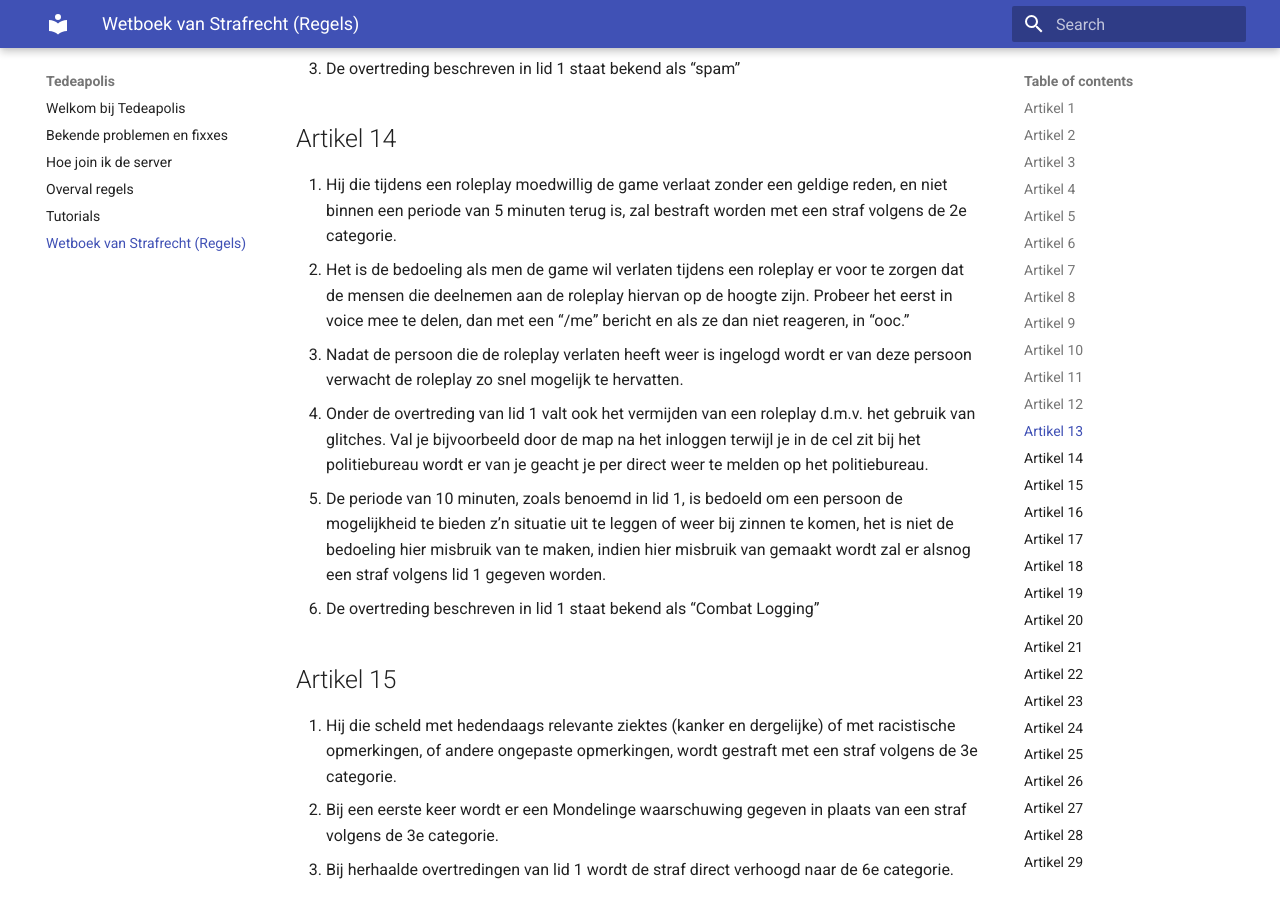
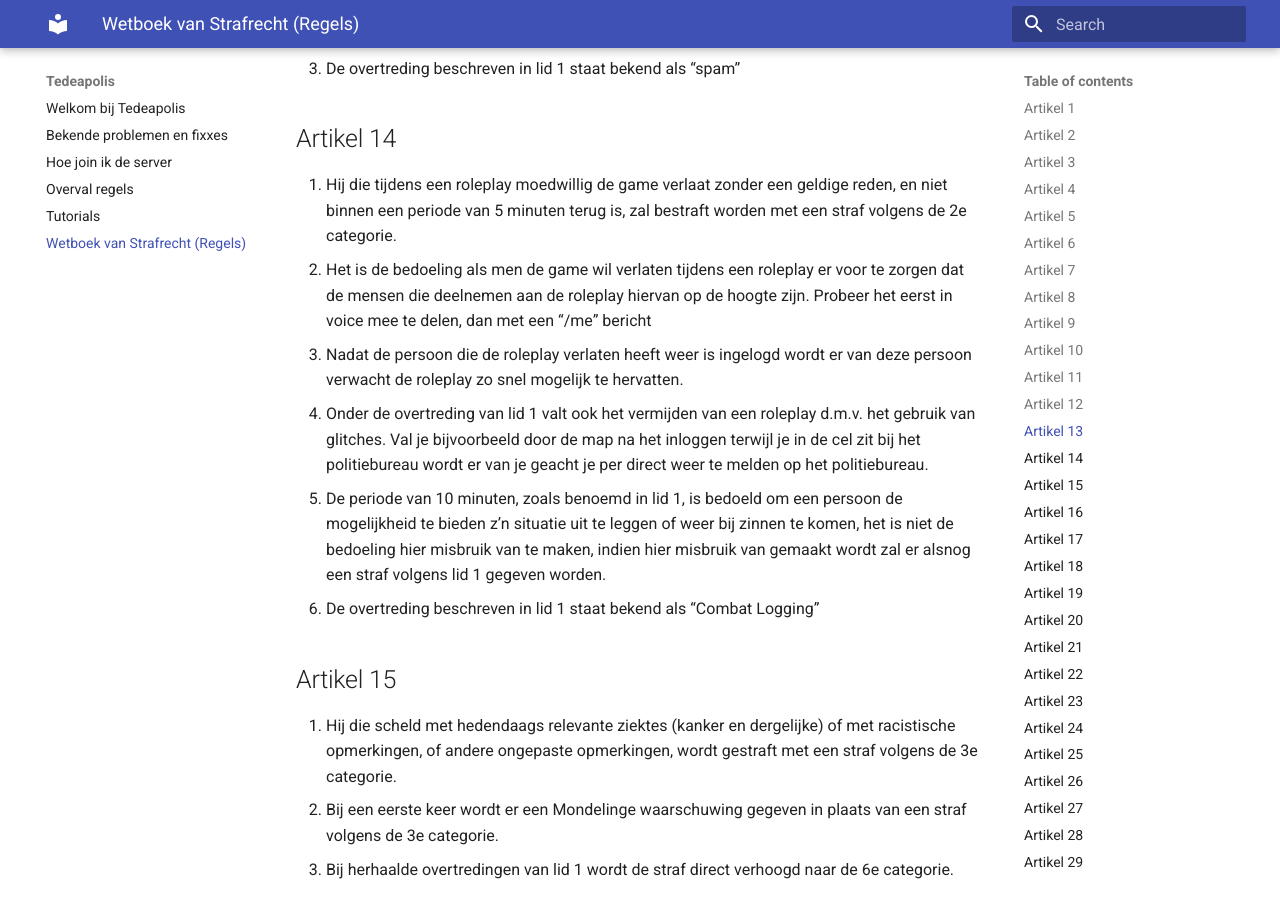
Before and after one commit to Tedeapolis/Tedeapolis, an MkDocs documentation site: the page built from docs/Wetboek.md, in a window 1280 px wide and 900 px high, scrolled down 4244 px. Built offline with MkDocs 1.6.1 and Material for MkDocs 9.7.7, drawn with Linux system fonts in a browser that asks for light colours.

Commit message:
Update aan Artikel 14

```diff
--- a/docs/Wetboek.md
+++ b/docs/Wetboek.md
@@ -108,7 +108,7 @@
 ## Artikel 14
 
 1. Hij die tijdens een roleplay moedwillig de game verlaat zonder een geldige reden, en niet binnen een periode van 5 minuten terug is, zal bestraft worden met een straf volgens de 2e categorie.
-2. Het is de bedoeling als men de game wil verlaten tijdens een roleplay er voor te zorgen dat de mensen die deelnemen aan de roleplay hiervan op de hoogte zijn. Probeer het eerst in voice mee te delen, dan met een “/me” bericht en als ze dan niet reageren, in “ooc.”
+2. Het is de bedoeling als men de game wil verlaten tijdens een roleplay er voor te zorgen dat de mensen die deelnemen aan de roleplay hiervan op de hoogte zijn. Probeer het eerst in voice mee te delen, dan met een “/me” bericht
 3. Nadat de persoon die de roleplay verlaten heeft weer is ingelogd wordt er van deze persoon verwacht de roleplay zo snel mogelijk te hervatten.
 4. Onder de overtreding van lid 1 valt ook het vermijden van een roleplay d.m.v. het gebruik van glitches. Val je bijvoorbeeld door de map na het inloggen terwijl je in de cel zit bij het politiebureau wordt er van je geacht je per direct weer te melden op het politiebureau.
 5. De periode van 10 minuten, zoals benoemd in lid 1, is bedoeld om een persoon de mogelijkheid te bieden z’n situatie uit te leggen of weer bij zinnen te komen, het is niet de bedoeling hier misbruik van te maken, indien hier misbruik van gemaakt wordt zal er alsnog een straf volgens lid 1 gegeven worden.
```
